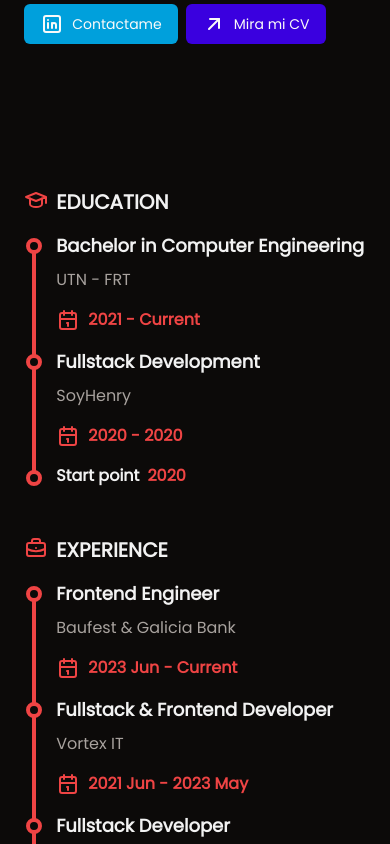
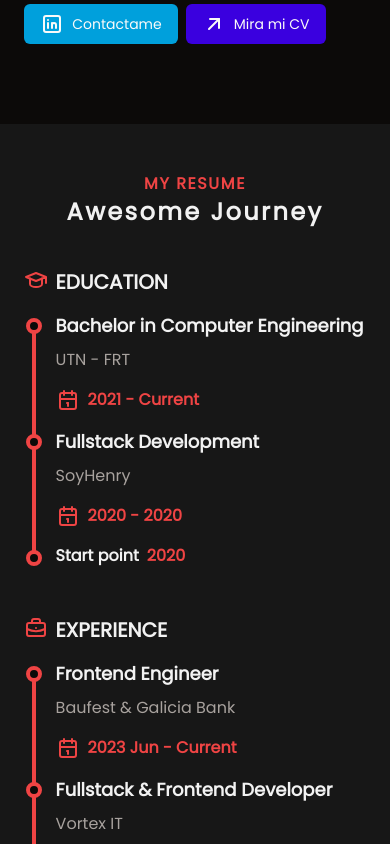
Before and after one commit to JoseScap/portfolio-scap, a Next.js app: page / in a window 390 px wide. Shown: the part 1180-2024 px from the top of the page. Built offline with nearby package versions, Linux system fonts and the light colour scheme.

Commit message:
feat: add responsiveness into resume section

```diff
--- a/src/components/home/resume-section.tsx
+++ b/src/components/home/resume-section.tsx
@@ -36,9 +36,19 @@ const experiences: Journey[] = [
 
 export default function ResumeSection() {
   return (
-    <section className="bg-background min-h-screen py-12 px-2 max-w-7xl mx-auto w-11/12 grid grid-cols-1">
-      <MyJourney title="Education" journeyIcon="education" journeys={educations} startJourney="2020" />
-      <MyJourney title="Experience" journeyIcon="experience" journeys={experiences} startJourney="2020" />
+    <section className="bg-neutral-900 py-12 px-2">
+      <div className="mb-6 lg:mb-16">
+        <h3 className="uppercase text-md font-bold text-red-500 tracking-widest text-center">
+          My Resume
+        </h3>
+        <h2 className="text-2xl font-bold tracking-widest text-center">
+          Awesome Journey
+        </h2>
+      </div>
+      <div className="max-w-5xl mx-auto w-11/12 grid grid-cols-1 lg:grid-cols-2">
+        <MyJourney title="Education" journeyIcon="education" journeys={educations} startJourney="2020" />
+        <MyJourney title="Experience" journeyIcon="experience" journeys={experiences} startJourney="2020" />
+      </div>
     </section>
   )
 }
```
